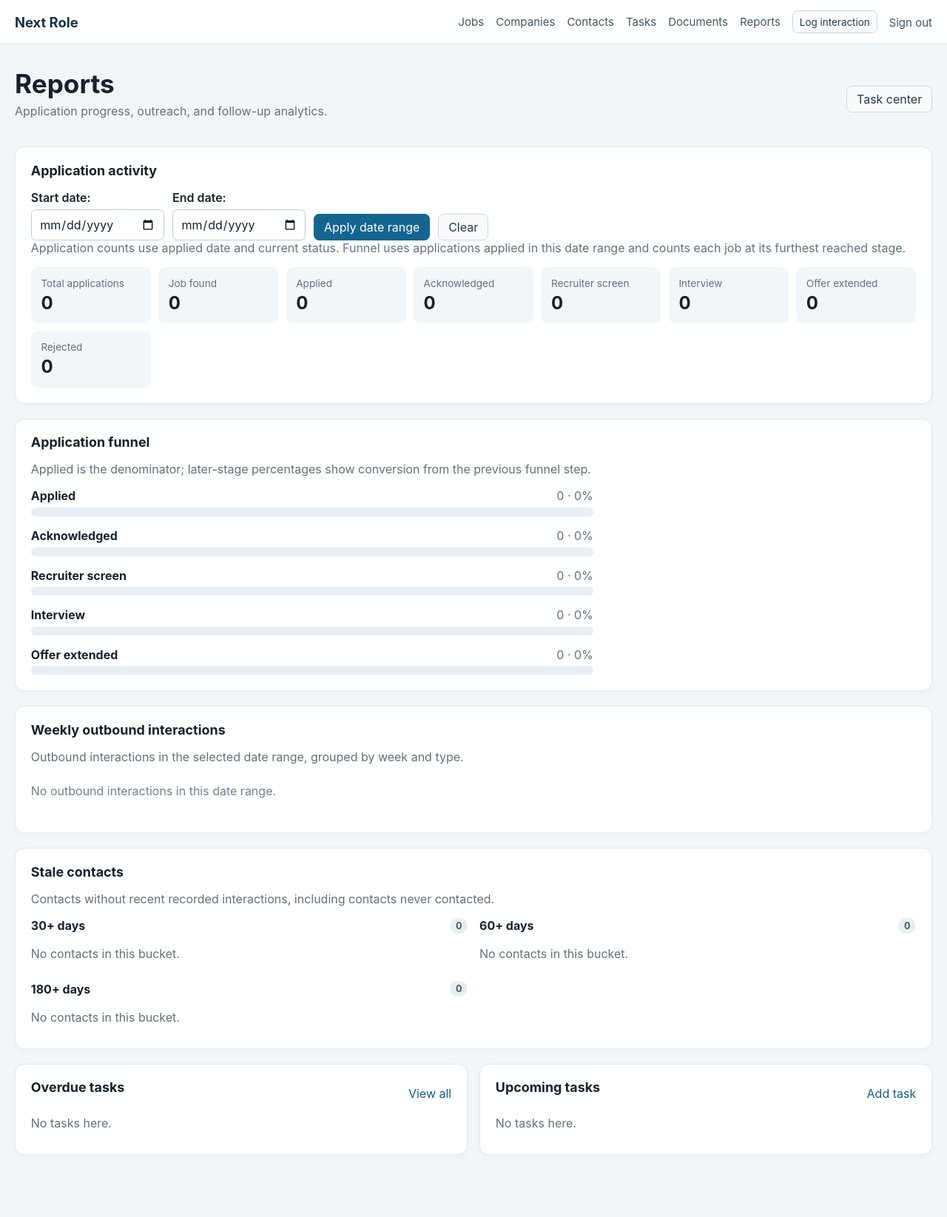
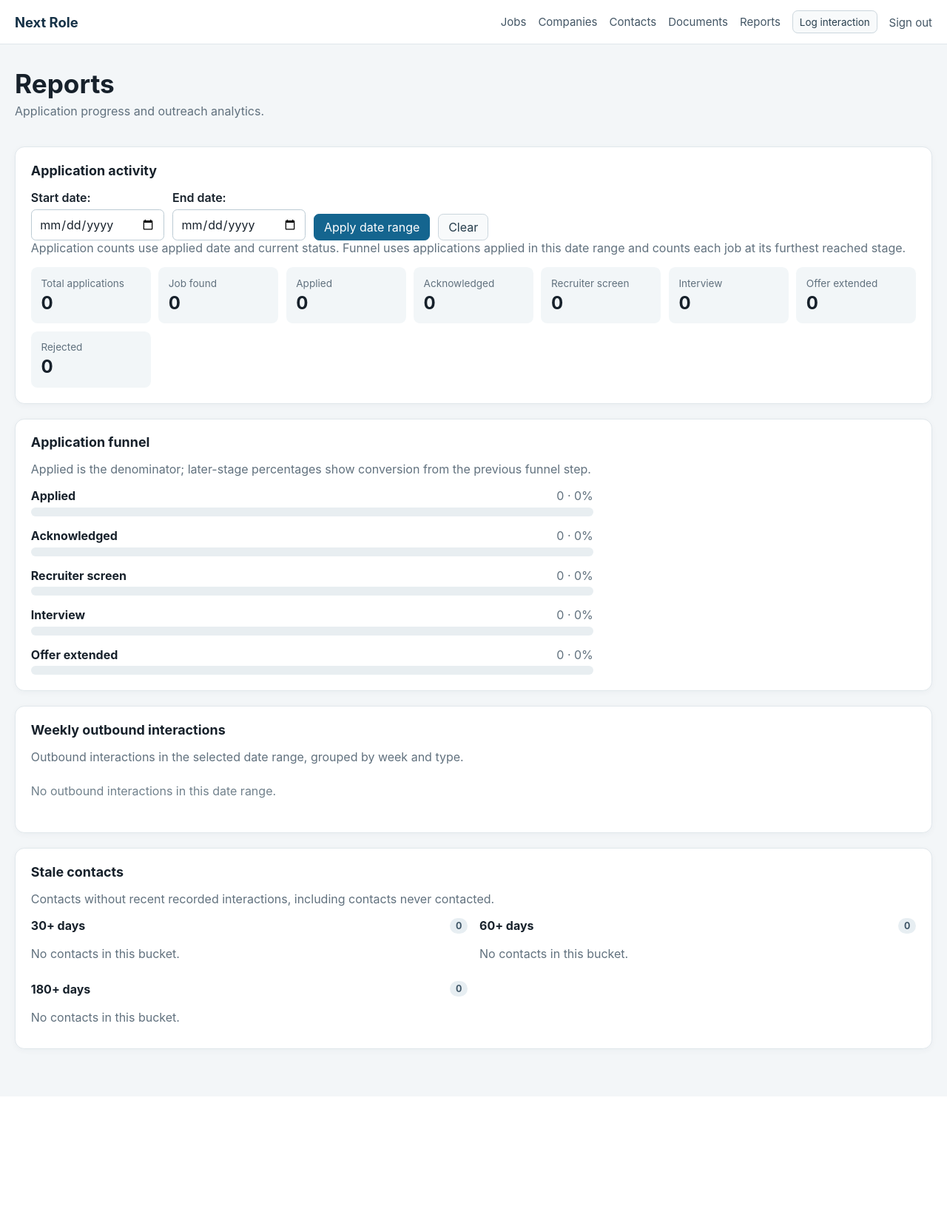
Before and after one commit to 44digits/next-role, a Django app: page /reports/ in a window 1280 px wide. Shown: the whole page at 74% size. After the commit the page ends 1426 px from the top, so only its background shows below. Run offline with Django 5.2, Linux system fonts and the light colour scheme; the visitor is signed in with stand-in values (Sample User, id 1); data that the repository does not hold is empty.

Commit message:
Remove task management feature
Drop saved tasks and remove task workflows, forms, and reporting.

Co-authored-by: Copilot <223556219+Copilot@users.noreply.github.com>

```diff
--- a/static/tracker/app.css
+++ b/static/tracker/app.css
@@ -486,22 +486,6 @@ th {
   width: auto;
 }
 
-.follow-up-fields {
-  padding: 0.8rem;
-  margin-bottom: 1rem;
-  background: #f2f6f8;
-  border-radius: 0.55rem;
-}
-
-.follow-up-fields[hidden] {
-  display: none;
-}
-
-.follow-up-fields p:last-child {
-  margin-bottom: 0;
-}
-
-.task-widget small,
 .item-list small {
   display: block;
   margin-top: 0.2rem;
--- a/static/tracker/app.js
+++ b/static/tracker/app.js
@@ -2,8 +2,6 @@ document.addEventListener("DOMContentLoaded", () => {
   const dialog = document.querySelector("#quick-interaction-dialog");
   const contactSelect = dialog?.querySelector("[name=contact]");
   const jobSelect = dialog?.querySelector("[data-dependent-job]");
-  const followUpToggle = dialog?.querySelector("[name=create_follow_up]");
-  const followUpFields = dialog?.querySelector("[data-follow-up-fields]");
 
   document.querySelectorAll("[data-open-interaction]").forEach((button) => {
     button.addEventListener("click", () => {
@@ -31,14 +29,6 @@ document.addEventListener("DOMContentLoaded", () => {
   };
   contactSelect?.addEventListener("change", filterJobs);
   filterJobs();
-
-  const updateFollowUp = () => {
-    if (followUpFields && followUpToggle) {
-      followUpFields.hidden = !followUpToggle.checked;
-    }
-  };
-  followUpToggle?.addEventListener("change", updateFollowUp);
-  updateFollowUp();
 
   let draggedCard = null;
   document.querySelectorAll("[data-job-card]").forEach((card) => {
--- a/templates/tracker/base.html
+++ b/templates/tracker/base.html
@@ -15,7 +15,6 @@
           <a href="{% url 'board' %}">Jobs</a>
           <a href="{% url 'company_list' %}">Companies</a>
           <a href="{% url 'contact_list' %}">Contacts</a>
-          <a href="{% url 'task_list' %}">Tasks</a>
           <a href="{% url 'document_search' %}">Documents</a>
           <a href="{% url 'reports' %}">Reports</a>
           <button type="button" class="button small" data-open-interaction>Log interaction</button>
@@ -57,12 +56,6 @@
             <p><label for="{{ quick_interaction_form.occurred_at.id_for_label }}">Date and time</label>{{ quick_interaction_form.occurred_at }}</p>
             <p class="full-width"><label for="{{ quick_interaction_form.notes.id_for_label }}">Notes</label>{{ quick_interaction_form.notes }}</p>
           </div>
-          <label class="checkbox-label">{{ quick_interaction_form.create_follow_up }} Schedule a follow-up task</label>
-          <div class="follow-up-fields" data-follow-up-fields hidden>
-            <p><label for="{{ quick_interaction_form.task_title.id_for_label }}">Task</label>{{ quick_interaction_form.task_title }}</p>
-            <p><label for="{{ quick_interaction_form.task_due_at.id_for_label }}">Due</label>{{ quick_interaction_form.task_due_at }}</p>
-            <p><label for="{{ quick_interaction_form.task_notes.id_for_label }}">Task notes</label>{{ quick_interaction_form.task_notes }}</p>
-          </div>
           <div class="form-actions">
             <button type="submit" class="button primary">Save interaction</button>
             <button type="button" class="button" data-close-interaction>Cancel</button>
--- a/templates/tracker/reports.html
+++ b/templates/tracker/reports.html
@@ -3,8 +3,7 @@
 {% block title %}Reports - Next Role{% endblock %}
 {% block content %}
   <div class="page-heading">
-    <div><h1>Reports</h1><p>Application progress, outreach, and follow-up analytics.</p></div>
-    <a class="button" href="{% url 'task_list' %}">Task center</a>
+    <div><h1>Reports</h1><p>Application progress and outreach analytics.</p></div>
   </div>
   <section class="panel">
     <h2>Application activity</h2>
@@ -81,14 +80,4 @@
       {% endfor %}
     </div>
   </section>
-  <div class="content-grid">
-    <section class="panel task-widget">
-      <div class="section-heading"><h2>Overdue tasks</h2><a href="{% url 'task_list' %}">View all</a></div>
-      {% include "tracker/task_items.html" with tasks=overdue_tasks %}
-    </section>
-    <section class="panel task-widget">
-      <div class="section-heading"><h2>Upcoming tasks</h2><a href="{% url 'task_create' %}">Add task</a></div>
-      {% include "tracker/task_items.html" with tasks=upcoming_tasks %}
-    </section>
-  </div>
 {% endblock %}
--- a/templates/tracker/task_items.html
+++ /dev/null
@@ -1,18 +0,0 @@
-<ul class="item-list">
-  {% for task in tasks %}
-    <li>
-      <span>
-        <strong>{{ task.title }}</strong>
-        <small>
-          Due {{ task.due_at|date:"Y-m-d H:i" }}
-          {% if task.contact %}· <a href="{% url 'contact_detail' task.contact_id %}">{{ task.contact.full_name }}</a>{% endif %}
-          {% if task.job %}· <a href="{% url 'job_detail' task.job_id %}">{{ task.job.title }}</a>{% endif %}
-        </small>
-      </span>
-      <form method="post" action="{% url 'task_toggle' task.pk %}">
-        {% csrf_token %}<input type="hidden" name="next" value="{{ request.path }}">
-        <button class="button small" type="submit">Complete</button>
-      </form>
-    </li>
-  {% empty %}<li class="muted">No tasks here.</li>{% endfor %}
-</ul>
--- a/tracker/context_processors.py
+++ b/tracker/context_processors.py
@@ -1,13 +1,13 @@
 from django.utils import timezone
 
-from .forms import QuickInteractionForm
+from .forms import InteractionForm
 from .models import Job
 
 
 def quick_interaction(request):
     if not request.user.is_authenticated:
         return {}
-    form = QuickInteractionForm(
+    form = InteractionForm(
         initial={"occurred_at": timezone.localtime().strftime("%Y-%m-%dT%H:%M")}
     )
     form.fields["job"].queryset = (
--- a/tracker/forms.py
+++ b/tracker/forms.py
@@ -8,7 +8,6 @@ from .models import (
     Job,
     JobDocument,
     JobLink,
-    Task,
 )
 
 
@@ -165,32 +164,6 @@ class InteractionForm(StyledModelForm):
         return cleaned_data
 
 
-class QuickInteractionForm(InteractionForm):
-    create_follow_up = forms.BooleanField(
-        required=False, label="Schedule follow-up task"
-    )
-    task_title = forms.CharField(max_length=200, required=False, label="Task")
-    task_due_at = forms.DateTimeField(
-        required=False,
-        input_formats=["%Y-%m-%dT%H:%M"],
-        widget=forms.DateTimeInput(
-            attrs={"type": "datetime-local"}, format="%Y-%m-%dT%H:%M"
-        ),
-    )
-    task_notes = forms.CharField(
-        required=False, widget=forms.Textarea(attrs={"rows": 2})
-    )
-
-    def clean(self):
-        cleaned_data = super().clean()
-        if cleaned_data.get("create_follow_up"):
-            if not cleaned_data.get("task_title"):
-                self.add_error("task_title", "Enter a title for the follow-up task.")
-            if not cleaned_data.get("task_due_at"):
-                self.add_error("task_due_at", "Choose when the task is due.")
-        return cleaned_data
-
-
 class MultipleFileInput(forms.ClearableFileInput):
     allow_multiple_selected = True
 
@@ -255,34 +228,6 @@ class JobDocumentUploadForm(forms.Form):
             field.widget.attrs["class"] = "input"
 
 
-class TaskForm(StyledModelForm):
-    due_at = forms.DateTimeField(
-        input_formats=["%Y-%m-%dT%H:%M"],
-        widget=forms.DateTimeInput(
-            attrs={"type": "datetime-local"}, format="%Y-%m-%dT%H:%M"
-        ),
-    )
-
-    class Meta:
-        model = Task
-        fields = ["title", "contact", "job", "due_at", "notes"]
-        widgets = {"notes": forms.Textarea(attrs={"rows": 3})}
-
-    def clean(self):
-        cleaned_data = super().clean()
-        contact = cleaned_data.get("contact")
-        job = cleaned_data.get("job")
-        if not contact and not job:
-            raise forms.ValidationError("Link the task to a contact, a job, or both.")
-        if contact and job and contact.company_id != job.company_id:
-            raise forms.ValidationError(
-                "The task's contact and job must belong to the same company."
-            )
-        if contact and job and not job.contacts.filter(pk=contact.pk).exists():
-            self.add_error("job", "Choose a job linked to this contact.")
-        return cleaned_data
-
-
 class ApplicationReportForm(forms.Form):
     start_date = forms.DateField(
         required=False, widget=forms.DateInput(attrs={"type": "date"})
--- a/tracker/urls.py
+++ b/tracker/urls.py
@@ -63,8 +63,5 @@ urlpatterns = [
         name="quick_interaction",
     ),
     path("documents/search/", views.document_search, name="document_search"),
-    path("tasks/", views.task_list, name="task_list"),
-    path("tasks/new/", views.task_create, name="task_create"),
-    path("tasks/<int:pk>/toggle/", views.task_toggle, name="task_toggle"),
     path("reports/", views.reports, name="reports"),
 ]
--- a/tracker/views.py
+++ b/tracker/views.py
@@ -2,7 +2,6 @@ from datetime import timedelta
 
 from django.contrib import messages
 from django.contrib.auth.decorators import login_required
-from django.db import transaction
 from django.db.models import Count, Q
 from django.db.models.functions import TruncWeek
 from django.http import FileResponse
@@ -19,11 +18,10 @@ from .forms import (
     ContactFilterForm,
     ContactForm,
     DocumentSearchForm,
+    InteractionForm,
     JobDocumentUploadForm,
     JobForm,
     JobLinkForm,
-    QuickInteractionForm,
-    TaskForm,
 )
 from .models import (
     Company,
@@ -34,7 +32,6 @@ from .models import (
     JobDocument,
     JobLink,
     JobStatusHistory,
-    Task,
 )
 
 
@@ -49,15 +46,12 @@ def board(request):
         {"key": status, "label": label, "jobs": jobs_by_status[status]}
         for status, label in Job.Status.choices
     ]
-    overdue_tasks, upcoming_tasks = _pending_tasks()
     return render(
         request,
         "tracker/board.html",
         {
             "columns": columns,
             "status_choices": Job.Status.choices,
-            "overdue_tasks": overdue_tasks,
-            "upcoming_tasks": upcoming_tasks,
         },
     )
 
@@ -77,7 +71,7 @@ def job_create(request):
 def job_detail(request, pk):
     job = get_object_or_404(
         Job.objects.select_related("company").prefetch_related(
-            "contacts", "links", "documents", "status_history", "interactions", "tasks"
+            "contacts", "links", "documents", "status_history", "interactions"
         ),
         pk=pk,
     )
@@ -104,7 +98,6 @@ def job_detail(request, pk):
         {
             "job": job,
             "activity": activity,
-            "open_tasks": job.tasks.filter(completed_at__isnull=True),
         },
     )
 
@@ -285,19 +278,9 @@ def interaction_create(request, contact_pk):
 def quick_interaction(request):
     if request.method != "POST":
         return redirect("board")
-    form = QuickInteractionForm(request.POST)
+    form = InteractionForm(request.POST)
     if form.is_valid():
-        with transaction.atomic():
-            interaction = form.save(commit=False)
-            interaction.save()
-            if form.cleaned_data["create_follow_up"]:
-                Task.objects.create(
-                    title=form.cleaned_data["task_title"],
-                    contact=interaction.contact,
-                    job=interaction.job,
-                    due_at=form.cleaned_data["task_due_at"],
-                    notes=form.cleaned_data["task_notes"],
-                )
+        form.save()
         messages.success(request, "Interaction recorded.")
     else:
         messages.error(
@@ -314,19 +297,9 @@ def _interaction_form_response(request, initial, fallback_url):
     data = request.POST.copy() if request.method == "POST" else None
     if data is not None and initial.get("contact"):
         data["contact"] = str(initial["contact"])
-    form = QuickInteractionForm(data, initial=initial)
+    form = InteractionForm(data, initial=initial)
     if request.method == "POST" and form.is_valid():
-        with transaction.atomic():
-            interaction = form.save(commit=False)
-            interaction.save()
-            if form.cleaned_data["create_follow_up"]:
-                Task.objects.create(
-                    title=form.cleaned_data["task_title"],
-                    contact=interaction.contact,
-                    job=interaction.job,
-                    due_at=form.cleaned_data["task_due_at"],
-                    notes=form.cleaned_data["task_notes"],
-                )
+        form.save()
         messages.success(request, "Interaction recorded.")
         return redirect(fallback_url)
     return render(
@@ -447,60 +420,6 @@ def document_search(request):
     )
 
 
-@login_required
-def task_list(request):
-    overdue_tasks, upcoming_tasks = _pending_tasks()
-    completed_tasks = Task.objects.filter(completed_at__isnull=False).select_related(
-        "contact", "job", "job__company"
-    )
-    return render(
-        request,
-        "tracker/task_list.html",
-        {
-            "overdue_tasks": overdue_tasks,
-            "upcoming_tasks": upcoming_tasks,
-            "completed_tasks": completed_tasks,
-        },
-    )
-
-
-@login_required
-def task_create(request):
-    data = request.POST if request.method == "POST" else None
-    initial = {
-        key: value for key in ("contact", "job") if (value := request.GET.get(key))
-    }
-    form = TaskForm(data, initial=initial)
-    if request.method == "POST" and form.is_valid():
-        form.save()
-        messages.success(request, "Task added.")
-        return redirect("task_list")
-    return render(
-        request, "tracker/form_page.html", {"form": form, "title": "Add task"}
-    )
-
-
-@login_required
-@require_POST
-def task_toggle(request, pk):
-    task = get_object_or_404(Task, pk=pk)
-    task.completed_at = None if task.completed_at else timezone.now()
-    task.save(update_fields=["completed_at"])
-    messages.success(
-        request, "Task reopened." if task.completed_at is None else "Task completed."
-    )
-    return _safe_redirect(request, request.POST.get("next"), "task_list")
-
-
-def _pending_tasks():
-    now = timezone.now()
-    related = ("contact", "job", "job__company")
-    incomplete = Task.objects.filter(completed_at__isnull=True).select_related(*related)
-    overdue = incomplete.filter(due_at__lt=now).order_by("due_at")
-    upcoming = incomplete.filter(due_at__gte=now).order_by("due_at")
-    return overdue, upcoming
-
-
 def _safe_redirect(request, destination, fallback):
     if destination and url_has_allowed_host_and_scheme(
         destination, allowed_hosts={request.get_host()}
@@ -559,7 +478,6 @@ def reports(request):
                 "count": stale.count(),
             }
         )
-    overdue_tasks, upcoming_tasks = _pending_tasks()
     return render(
         request,
         "tracker/reports.html",
@@ -570,8 +488,6 @@ def reports(request):
             "funnel": funnel,
             "weekly_outreach": weekly_outreach,
             "stale_buckets": stale_buckets,
-            "overdue_tasks": overdue_tasks,
-            "upcoming_tasks": upcoming_tasks,
         },
     )
 
```
Also changed, not shown: plan.md (+6 -20 lines), templates/tracker/board.html (+0 -30 lines), templates/tracker/contact_detail.html (+0 -16 lines), templates/tracker/job_detail.html (+0 -14 lines), templates/tracker/task_list.html (deleted, +0 -38 lines), tracker/admin.py (+0 -8 lines), tracker/models.py (+0 -53 lines), tracker/tests.py (+3 -36 lines), README.md, tracker/migrations/0006_delete_task.py (added).
